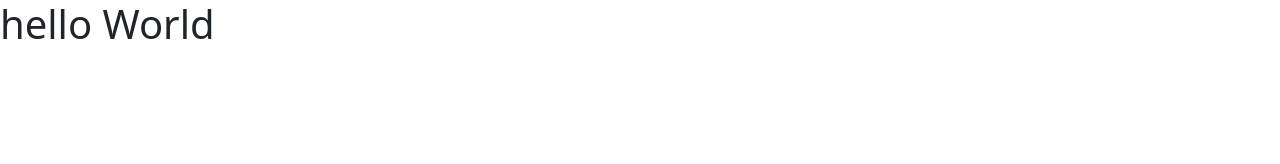
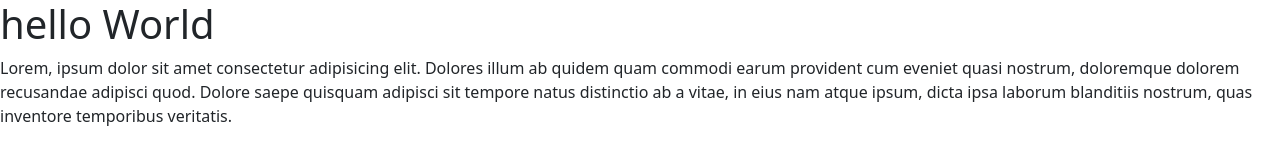
Before and after one commit to MarkleyClassroom/npmandgit, a website: page index.html in a window 1280 px wide. Drawn offline with nearby package versions, Linux system fonts and the light colour scheme.

Commit message:
added a paragraph

```diff
--- a/index.html
+++ b/index.html
@@ -8,5 +8,6 @@
 </head>
 <body>
     <h1>hello World</h1>
+    <p>Lorem, ipsum dolor sit amet consectetur adipisicing elit. Dolores illum ab quidem quam commodi earum provident cum eveniet quasi nostrum, doloremque dolorem recusandae adipisci quod. Dolore saepe quisquam adipisci sit tempore natus distinctio ab a vitae, in eius nam atque ipsum, dicta ipsa laborum blanditiis nostrum, quas inventore temporibus veritatis.</p>
 </body>
 </html>
```
